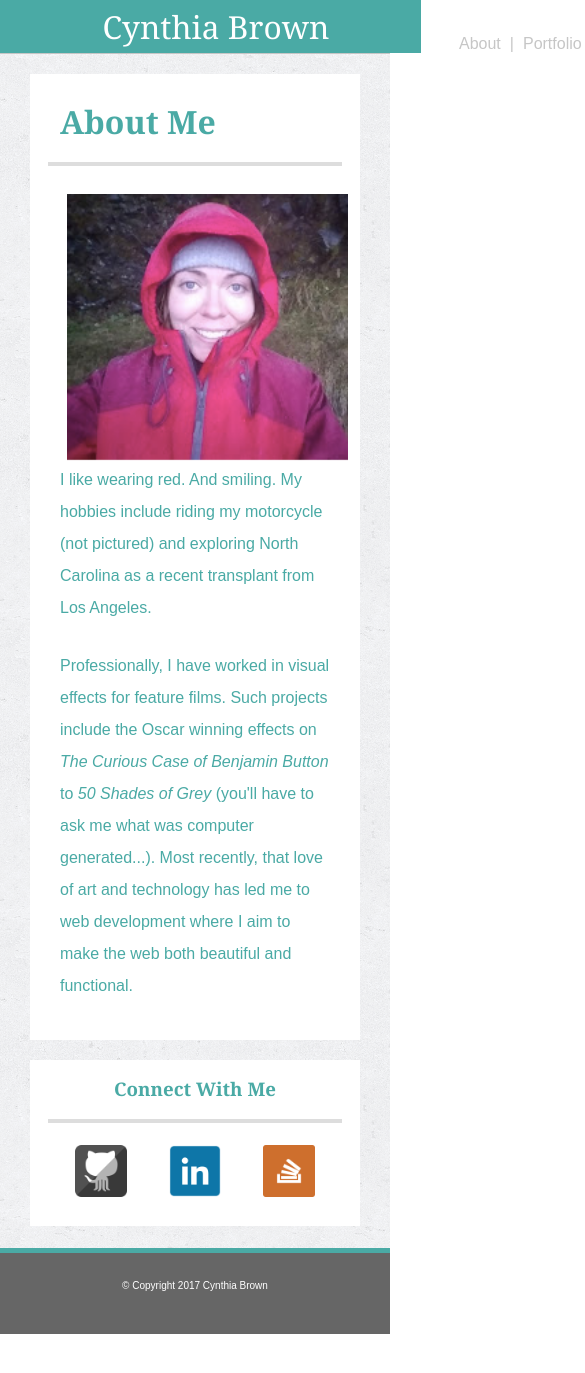
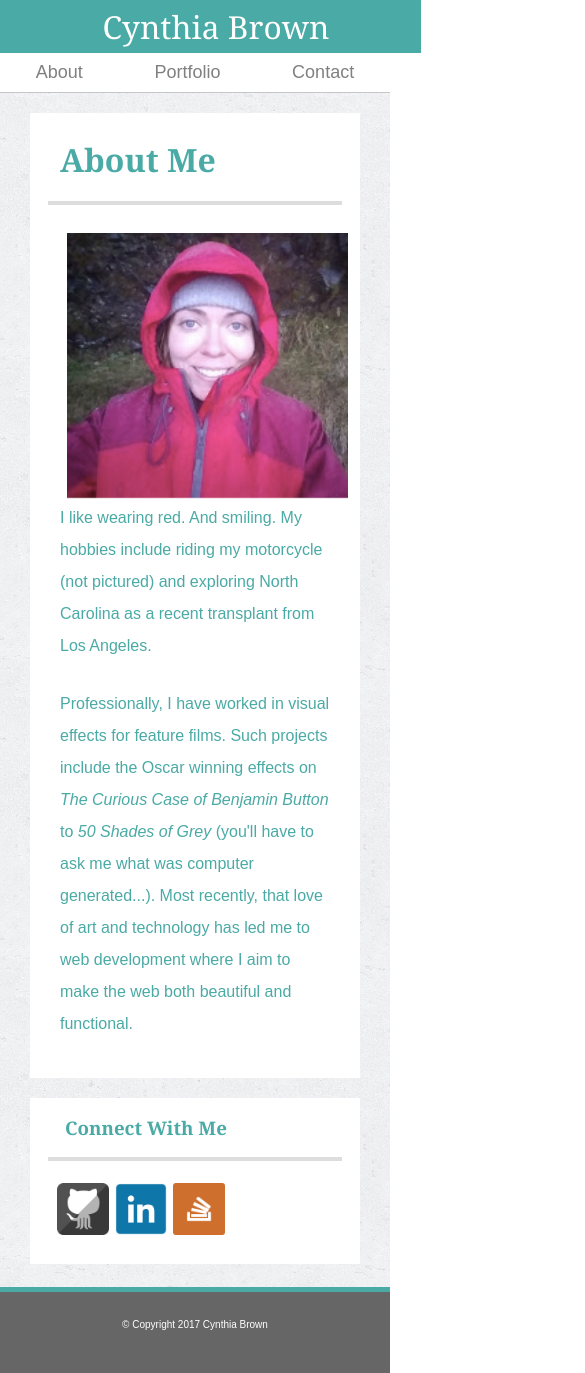
Before and after one commit to CynthiaNCCoding/Responsive-Portfolio, a plain HTML site: page index.html in a window 390 px wide. Shown: the top 1373 px of the page, 585 px wide, since content can reach past the window. Before the commit the page ends 1334 px from the top, so only its background shows below. Drawn offline with Linux system fonts and the light colour scheme; files whose address does not match are found by name.

Commit message:
improved content on About

```diff
--- a/assets/style.css
+++ b/assets/style.css
@@ -42,6 +42,10 @@ h1, h2, h3, .name {
   margin-left: 450px;
   margin-top: 35px;
 }
+
+  .index640 {
+  display: none;
+  }
 
 
 .banner a {
@@ -341,6 +345,11 @@ p.text2 {
     margin-left: 30px;
   }
 
+  .connect h3 {
+    text-align: left;
+    padding-left: 35px;
+  }
+
   .connect {
     /* clear: both; */
     width: 100%;
@@ -348,6 +357,14 @@ p.text2 {
     /* text-align: left; */
     /* align-content: center; */
     }
+
+    .socialButtons {
+    justify-content: flex-start;
+}
+
+  .icons {
+    padding: 0 3px;
+  }
 }
 
 @media screen and (max-width: 640px) {
@@ -365,7 +382,7 @@ p.text2 {
   }
 
   .index {
-    width: 100%
+    display: none;
   }
 
   .aboutMe {
@@ -390,5 +407,23 @@ p.text2 {
     display: flex;
     min-width: 980px;
     margin: 0 auto;
+  }
+
+  .index640 {
+     display: flex;
+    /* background-color: gray; */
+    margin-top: 52px;
+    height: 40px;
+    width: 100%;
+    justify-content: space-around;
+    /* text-decoration: none; */
 }
+
+.index640 a {
+    text-decoration: none;
+    color: gray;
+    font-size: 18px;
+    padding-top: 10px;
 }
+
+}
--- a/index.html
+++ b/index.html
@@ -14,12 +14,19 @@
 
 	<section class="banner">
 		<div class="name">Cynthia Brown</div>
+	</section>
+
 			<div class="index">
 				<a href="index.html">About</a><span>|</span>
 				<a href="portfolio.html">Portfolio</a><span>|</span>
 				<a href="contact.html">Contact</a>
 			</div>
-	</section>
+
+	<div class="index640">
+		<a href="index.html">About</a>
+		<a href="portfolio.html">Portfolio</a>
+		<a href="contact.html">Contact</a>
+	</div>
 
 	<section class="contentCanvas">
 		<div class="aboutMe">
@@ -44,11 +51,11 @@
 			<div class="socialButtons">
 
 
-				<a class="icons icon1" href="https://github.com/CynthiaNCCoding" target="_blank"><img src="/Users/coding/UNC/Homework/Basic-Portfolio/images/GitHubIcon.png" alt="Github Icon"></a>
+				<a class="icons icon1" href="https://github.com/CynthiaNCCoding" target="_blank"><img src="images/GitHubIcon.png" alt="Github Icon"></a>
 
-				<a class="icons" href="https://www.linkedin.com/feed/" target="_blank"><img src="/Users/coding/UNC/Homework/Basic-Portfolio/images/LinkedInIcon_Plain.png" alt="LnkedIn Icon Icon"></a>
+				<a class="icons" href="https://www.linkedin.com/feed/" target="_blank"><img src="images/LinkedInIcon_Plain.png" alt="LnkedIn Icon Icon"></a>
 
-				<a class="icons" href="#" target="_blank"><img src="/Users/coding/UNC/Homework/Basic-Portfolio/images/stackoverflowIcon.png" alt="stackOverflow Icon"></a>
+				<a class="icons" href="#" target="_blank"><img src="images/stackoverflowIcon.png" alt="stackOverflow Icon"></a>
 			</div>
 		</div>
 	</section>
```
Also changed, not shown: contact.html (+1 -1 lines).
